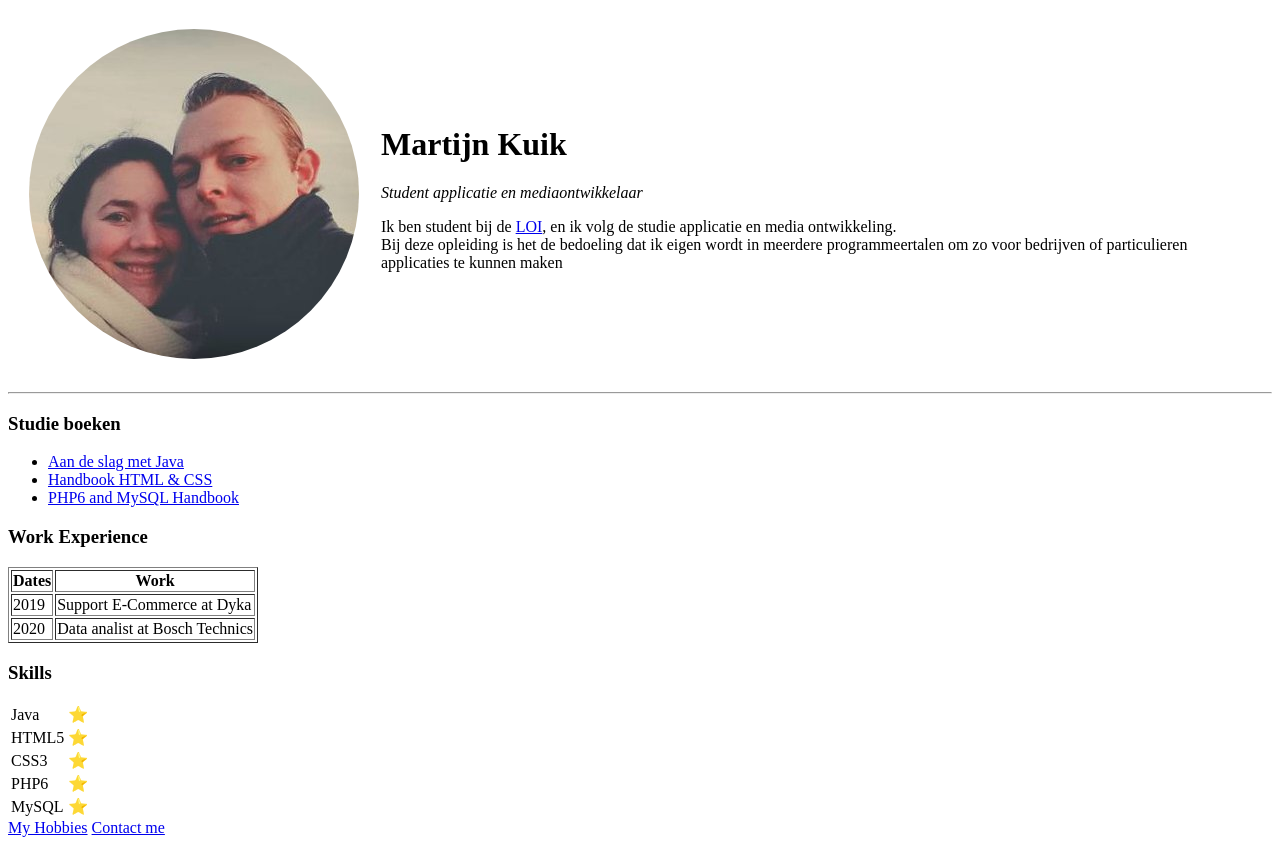
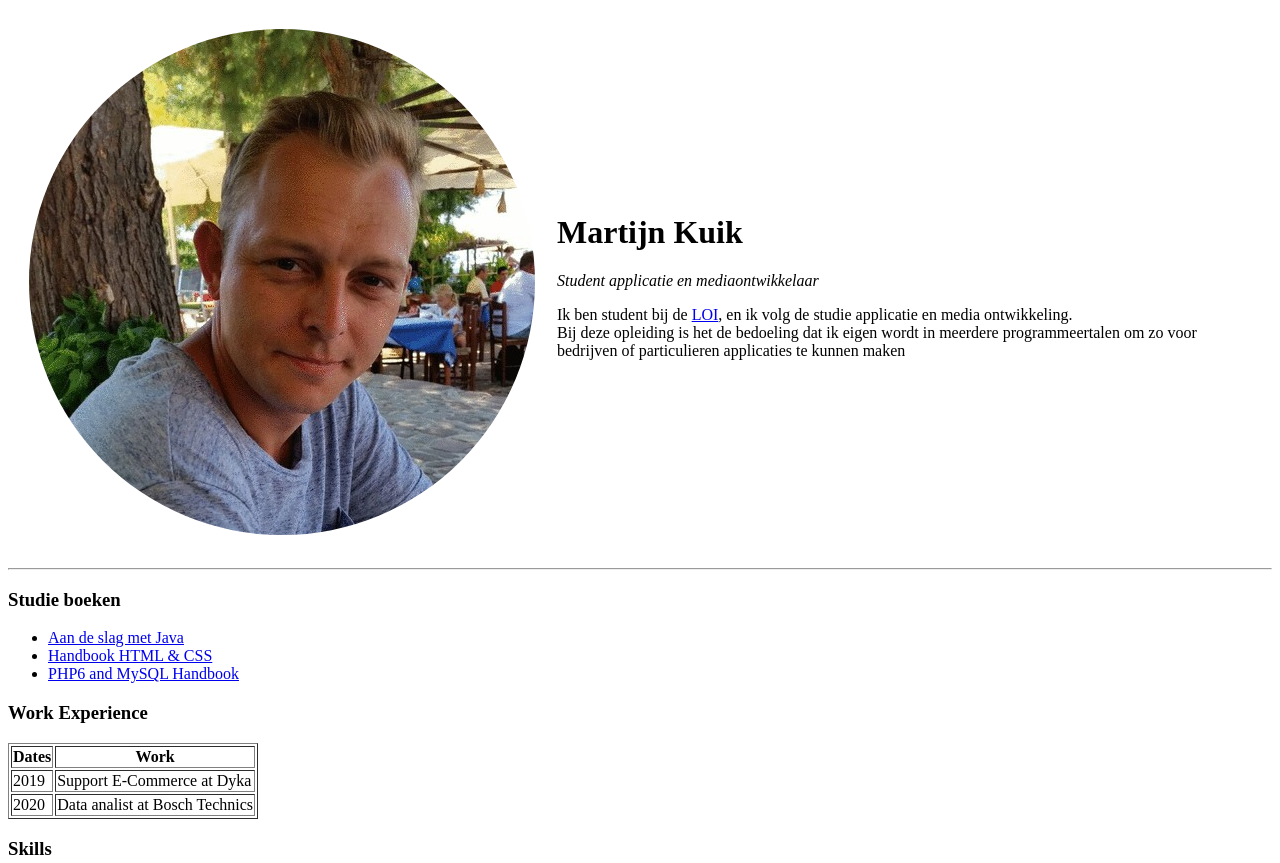
Before and after one commit to koekmeister/CV, a plain HTML site: page index.html in a window 1280 px wide. Shown: the top 863 px of the page. Drawn offline with Linux system fonts and the light colour scheme.

Commit message:
Add files via upload

```diff
--- a/index.html
+++ b/index.html
@@ -10,7 +10,7 @@
   <table cellspacing="20">
     <tr>
 
-      <td><img src="Amelandrond.png" alt="Strand Ameland" /></td>
+      <td><img src="Greece.png" alt="Greece" /></td>
       <td><h1>Martijn Kuik</h1>
       <p><em>Student applicatie en mediaontwikkelaar</em></p>
       <p>Ik ben student bij de <a href="https://www.loi.nl/">LOI</a>, en ik volg de studie applicatie en media ontwikkeling.
```
